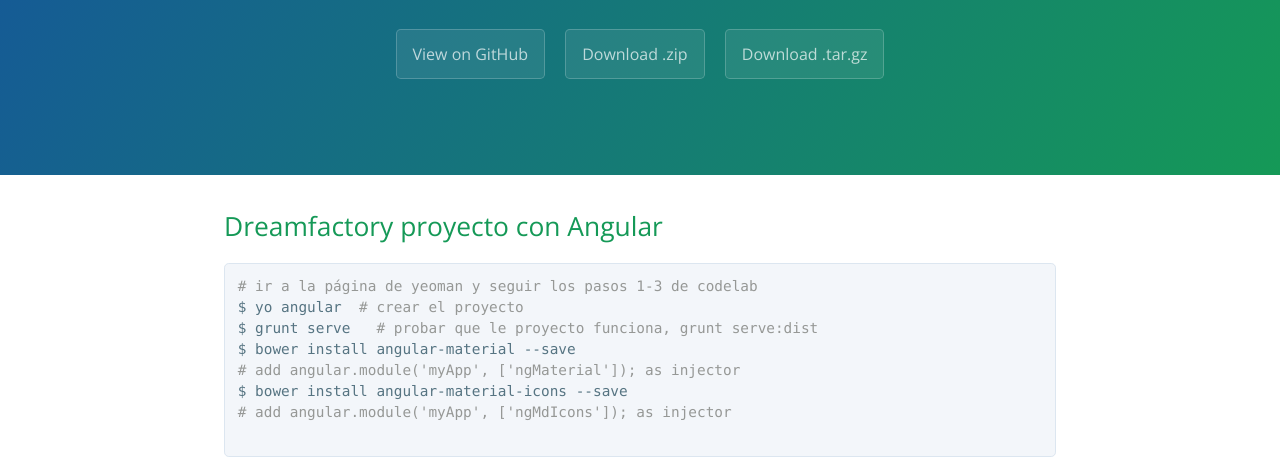
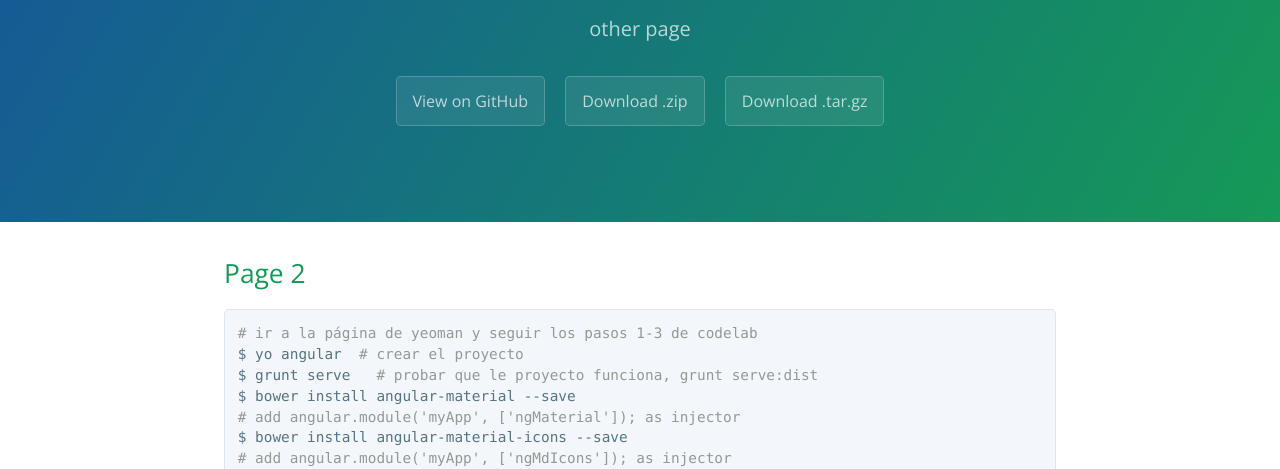
Before and after one commit to manviny/manviny, a plain HTML site: page index.html in a window 1280 px wide. Shown: the part 161-630 px from the top of the page. Drawn offline with nearby package versions, Linux system fonts and the light colour scheme.

```diff
--- a/index.html
+++ b/index.html
@@ -12,7 +12,7 @@
   <body>
     <section class="page-header">
       <h1 class="project-name">Manviny</h1>
-      <h2 class="project-tagline"></h2>
+      <h2 class="project-tagline">other page</h2>
       <a href="https://github.com/manviny/manviny" class="btn">View on GitHub</a>
       <a href="https://github.com/manviny/manviny/zipball/master" class="btn">Download .zip</a>
       <a href="https://github.com/manviny/manviny/tarball/master" class="btn">Download .tar.gz</a>
@@ -20,7 +20,7 @@
 
     <section class="main-content">
       <h2>
-<a id="dreamfactory-proyecto-con-angular" class="anchor" href="#dreamfactory-proyecto-con-angular" aria-hidden="true"><span class="octicon octicon-link"></span></a>Dreamfactory proyecto con Angular</h2>
+<a id="page-2" class="anchor" href="#page-2" aria-hidden="true"><span class="octicon octicon-link"></span></a>Page 2</h2>
 
 <div class="highlight highlight-source-shell"><pre><span class="pl-c"># ir a la página de yeoman y seguir los pasos 1-3 de codelab</span>
 $ yo angular  <span class="pl-c"># crear el proyecto</span>
```
Also changed, not shown: params.json (+1 -1 lines).
